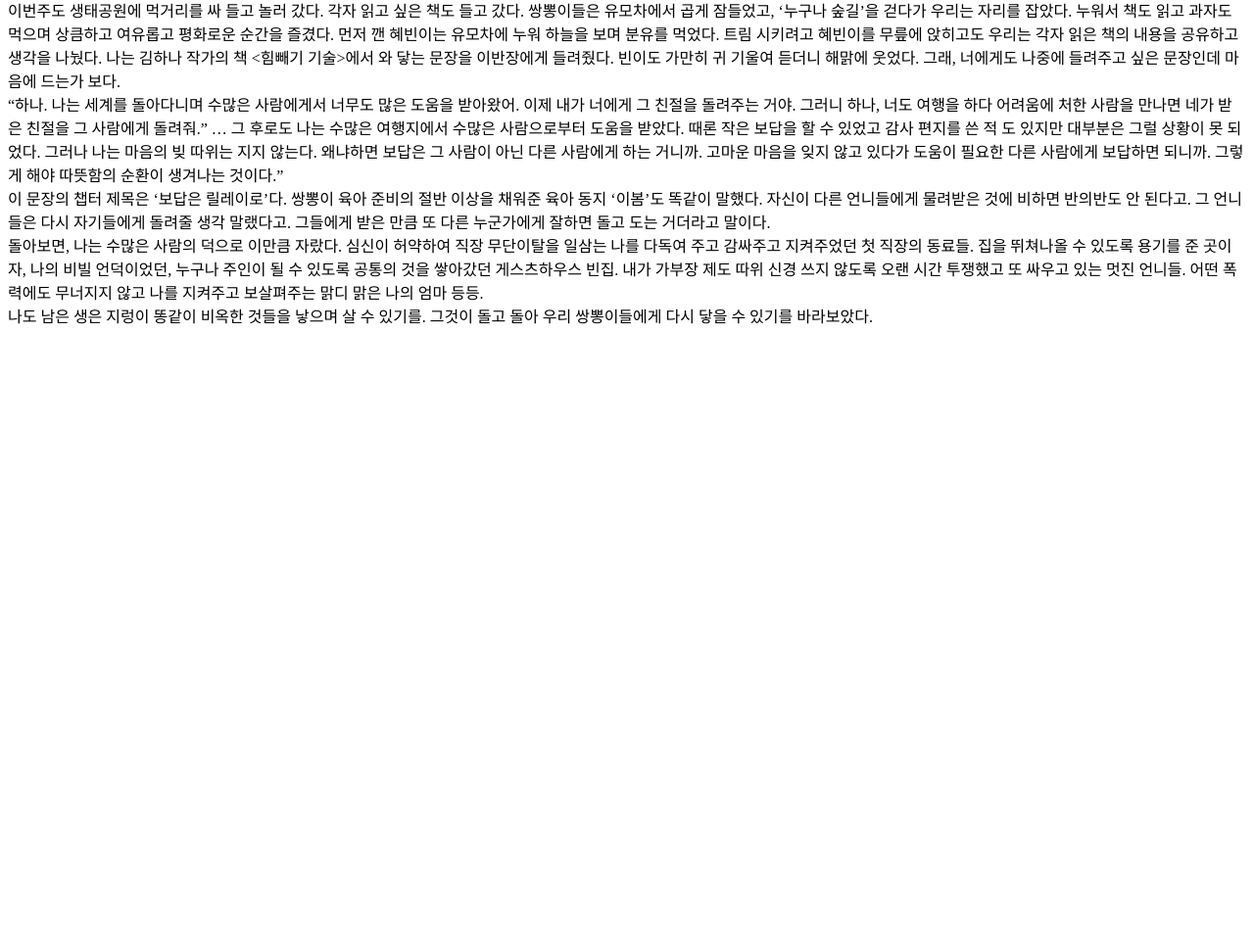
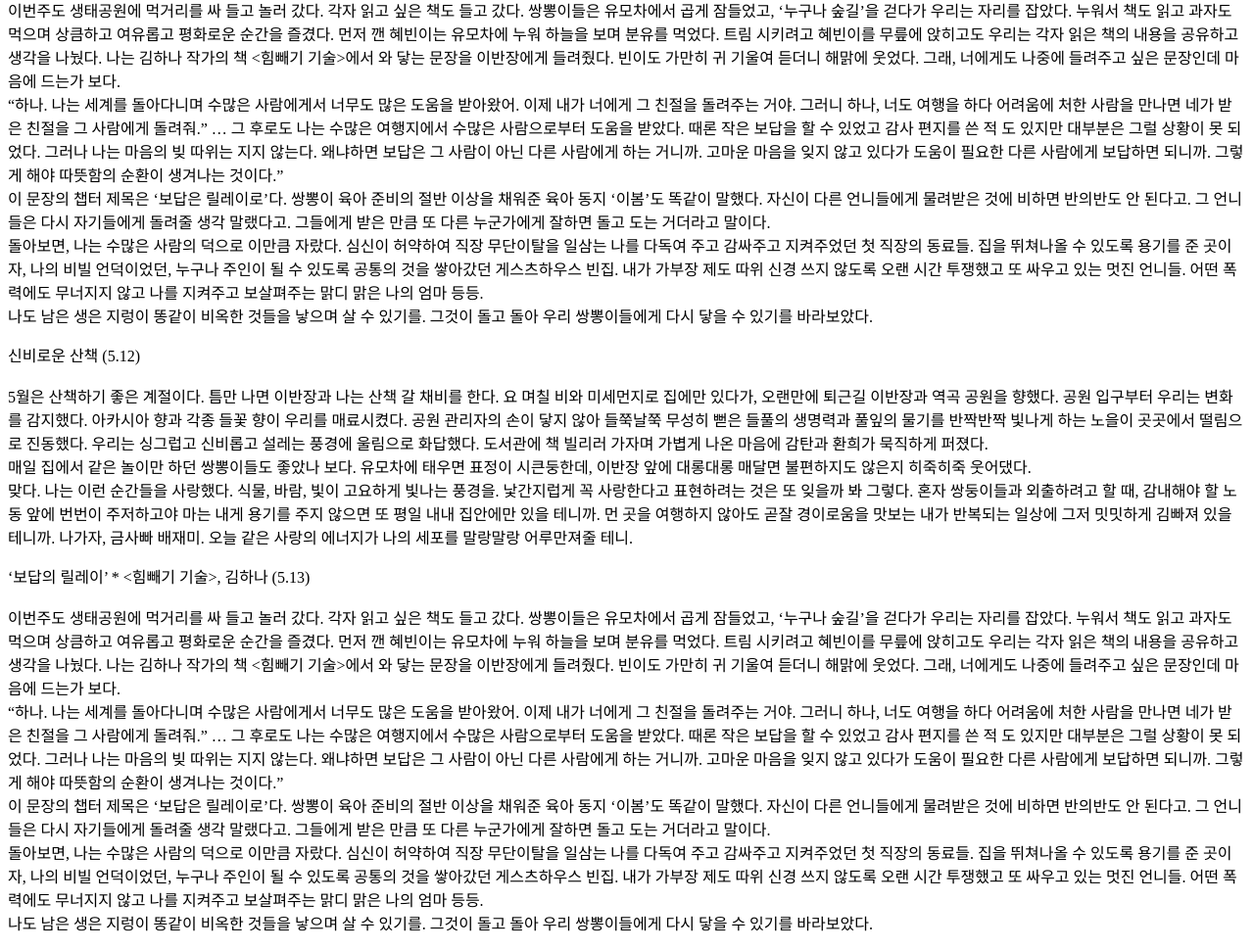
Before and after one commit to vooyamh/vooyamh.github.io, a plain HTML site: page index.html in a window 1280 px wide. Shown: the part 278-1248 px from the top of the page at 98% size. Before the commit the page ends 800 px from the top, so only its background shows below. Drawn offline with Linux system fonts and the light colour scheme.

Commit message:
index.html

```diff
--- a/index.html
+++ b/index.html
@@ -1,4 +1,4 @@
-
+<div class="item-5-KM8" id="0:6">
 <div class="auto-group-sjrv-HSN" id="5SWgWVpU6rD6kGjFNrSjRV">
 <div class="frame-78-6YE" id="0:8">
 <div class="rectangle-18-d2N" id="0:9"></div>
@@ -42,3 +42,46 @@
 <div class="rectangle-19-oe6" id="0:11"></div>
 </div>
 </div>
+<div class="auto-group-sjrv-HSN" id="5SWgWVpU6rD6kGjFNrSjRV">
+<div class="frame-78-6YE" id="0:8">
+<div class="rectangle-18-d2N" id="0:9"></div>
+</div>
+<p class="item-512-5--iZc" id="0:10">
+<span class="item-512-5--iZc-sub-0">
+신비로운 산책 (5.12)
+<br/>
+</span>
+<span class="item-512-5--iZc-sub-1">
+<br/>
+</span>
+<span class="item-512-5--iZc-sub-2">
+5월은 산책하기 좋은 계절이다. 틈만 나면 이반장과 나는 산책 갈 채비를 한다. 요 며칠 비와 미세먼지로 집에만 있다가, 오랜만에 퇴근길 이반장과 역곡 공원을 향했다. 공원 입구부터 우리는 변화를 감지했다. 아카시아 향과 각종 들꽃 향이 우리를 매료시켰다. 공원 관리자의 손이 닿지 않아 들쭉날쭉 무성히 뻗은 들풀의 생명력과 풀잎의 물기를 반짝반짝 빛나게 하는 노을이 곳곳에서 떨림으로 진동했다. 우리는 싱그럽고 신비롭고 설레는 풍경에 울림으로 화답했다. 도서관에 책 빌리러 가자며 가볍게 나온 마음에 감탄과 환희가 묵직하게 퍼졌다.
+<br/>
+매일 집에서 같은 놀이만 하던 쌍뽕이들도 좋았나 보다. 유모차에 태우면 표정이 시큰둥한데, 이반장 앞에 대롱대롱 매달면 불편하지도 않은지 히죽히죽 웃어댔다.
+<br/>
+맞다. 나는 이런 순간들을 사랑했다. 식물, 바람, 빛이 고요하게 빛나는 풍경을. 낯간지럽게 꼭 사랑한다고 표현하려는 것은 또 잊을까 봐 그렇다. 혼자 쌍둥이들과 외출하려고 할 때, 감내해야 할 노동 앞에 번번이 주저하고야 마는 내게 용기를 주지 않으면 또 평일 내내 집안에만 있을 테니까. 먼 곳을 여행하지 않아도 곧잘 경이로움을 맛보는 내가 반복되는 일상에 그저 밋밋하게 김빠져 있을 테니까. 나가자, 금사빠 배재미. 오늘 같은 사랑의 에너지가 나의 세포를 말랑말랑 어루만져줄 테니.
+</span>
+</p>
+</div>
+<div class="auto-group-yet3-Bgi" id="5SWgfAEhcaC6TD3BPSYEt3">
+<p class="item-513--7KU" id="0:7">
+<span class="item-513--7KU-sub-0">
+‘보답의 릴레이’ * &lt;힘빼기 기술&gt;, 김하나 (5.13)
+<br/>
+<br/>
+</span>
+<span class="item-513--7KU-sub-1">
+이번주도 생태공원에 먹거리를 싸 들고 놀러 갔다. 각자 읽고 싶은 책도 들고 갔다. 쌍뽕이들은 유모차에서 곱게 잠들었고, ‘누구나 숲길’을 걷다가 우리는 자리를 잡았다. 누워서 책도 읽고 과자도 먹으며 상큼하고 여유롭고 평화로운 순간을 즐겼다. 먼저 깬 혜빈이는 유모차에 누워 하늘을 보며 분유를 먹었다. 트림 시키려고 혜빈이를 무릎에 앉히고도 우리는 각자 읽은 책의 내용을 공유하고 생각을 나눴다. 나는 김하나 작가의 책 &lt;힘빼기 기술&gt;에서 와 닿는 문장을 이반장에게 들려줬다. 빈이도 가만히 귀 기울여 듣더니 해맑에 웃었다. 그래, 너에게도 나중에 들려주고 싶은 문장인데 마음에 드는가 보다.
+<br/>
+“하나. 나는 세계를 돌아다니며 수많은 사람에게서 너무도 많은 도움을 받아왔어. 이제 내가 너에게 그 친절을 돌려주는 거야. 그러니 하나, 너도 여행을 하다 어려움에 처한 사람을 만나면 네가 받은 친절을 그 사람에게 돌려줘.” … 그 후로도 나는 수많은 여행지에서 수많은 사람으로부터 도움을 받았다. 때론 작은 보답을 할 수 있었고 감사 편지를 쓴 적 도 있지만 대부분은 그럴 상황이 못 되었다. 그러나 나는 마음의 빚 따위는 지지 않는다. 왜냐하면 보답은 그 사람이 아닌 다른 사람에게 하는 거니까. 고마운 마음을 잊지 않고 있다가 도움이 필요한 다른 사람에게 보답하면 되니까. 그렇게 해야 따뜻함의 순환이 생겨나는 것이다.”
+<br/>
+이 문장의 챕터 제목은 ‘보답은 릴레이로’다. 쌍뽕이 육아 준비의 절반 이상을 채워준 육아 동지 ‘이봄’도 똑같이 말했다. 자신이 다른 언니들에게 물려받은 것에 비하면 반의반도 안 된다고. 그 언니들은 다시 자기들에게 돌려줄 생각 말랬다고. 그들에게 받은 만큼 또 다른 누군가에게 잘하면 돌고 도는 거더라고 말이다.
+<br/>
+돌아보면, 나는 수많은 사람의 덕으로 이만큼 자랐다. 심신이 허약하여 직장 무단이탈을 일삼는 나를 다독여 주고 감싸주고 지켜주었던 첫 직장의 동료들. 집을 뛰쳐나올 수 있도록 용기를 준 곳이자, 나의 비빌 언덕이었던, 누구나 주인이 될 수 있도록 공통의 것을 쌓아갔던 게스츠하우스 빈집. 내가 가부장 제도 따위 신경 쓰지 않도록 오랜 시간 투쟁했고 또 싸우고 있는 멋진 언니들. 어떤 폭력에도 무너지지 않고 나를 지켜주고 보살펴주는 맑디 맑은 나의 엄마 등등.
+<br/>
+나도 남은 생은 지렁이 똥같이 비옥한 것들을 낳으며 살 수 있기를. 그것이 돌고 돌아 우리 쌍뽕이들에게 다시 닿을 수 있기를 바라보았다.
+</span>
+</p>
+<div class="rectangle-19-oe6" id="0:11"></div>
+</div>
+</div>
```
